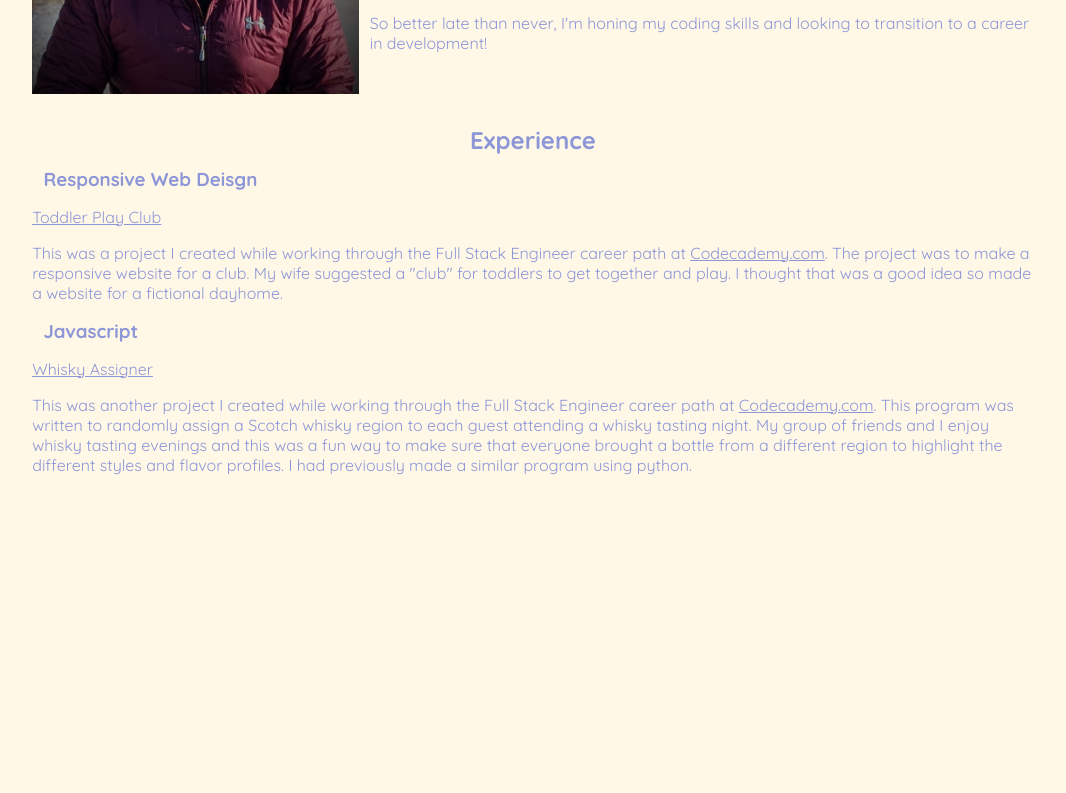
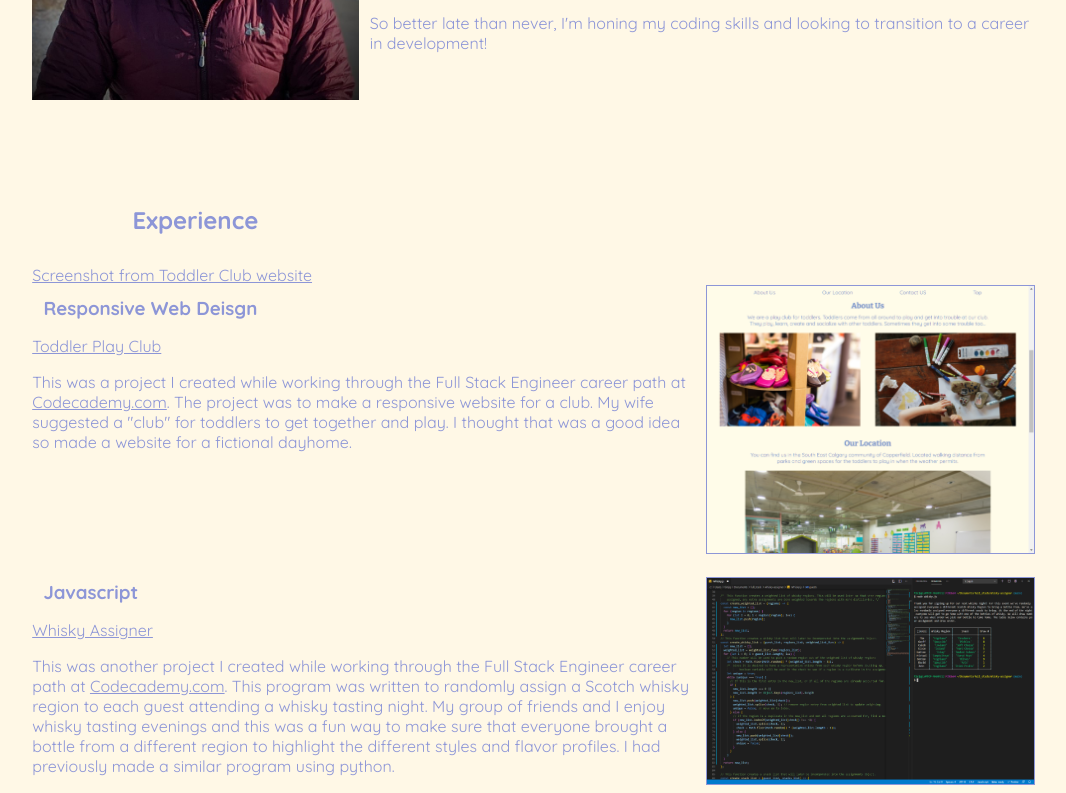
Before and after one commit to timjquigg/timjquigg.github.io, a plain HTML site: page index.html in a window 1280 px wide. Shown: the part 509-1302 px from the top of the page, without its empty margins (107-1173 px from the left). Before the commit the page ends 984 px from the top, so only its background shows below. Drawn offline with Linux system fonts and the light colour scheme.

Commit message:
Added additional styling for desktop

```diff
--- a/css/style.css
+++ b/css/style.css
@@ -67,18 +67,11 @@ main {
     padding: 0 0.7rem;
 }
 
-/*
-#bio {
-    display: none;
-}
-*/
-
 #contact {
     display: flex;
     flex-direction: column;
     margin: auto;
     width: 100%;
-    //margin: 0.2rem;
 }
 
 #contact p {
@@ -107,7 +100,7 @@ main {
         width: 100%;
         max-height: 600px;
         grid-template-columns: 1fr 1fr 1fr;
-        grid-template-rows: 20% 20% 20% 20% 20%;
+        grid-template-rows: 10% 90%;
     }
 
     #about h2 {
@@ -123,10 +116,68 @@ main {
 
     #about img {
         object-fit: contain;
+        align-self: start;
+        justify-self: center;
+        grid-column: 1;
+        grid-row: 2;
+    }
+
+    #experience{
+        display: grid;
+        grid-gap: 0.7rem 0.7rem;
+        width: 100%;
+        min-height: 500px;
+        max-height: 600px;
+        grid-template-columns: 1fr 1fr 1fr;
+        grid-template-rows: 10% 1fr 1fr;
+    }
+
+    #experience h2 {
+        grid-column: 1 / span 1;
+        grid-row: 1 / span 1;
+    }
+
+    #responsive {
+        display: grid;
+        grid-gap: 0rem 0.7rem;
+        grid-column: 1 / span 3;
+        grid-row: 2;
+        grid-template-columns: subgrid;
+    }
+    #responsive .info {
+        grid-column-start: 1;
+        grid-column-end: span 2;
+        grid-row: 2;
+    }
+
+    #responsive img {
+        object-fit: scale-down;
         align-self: center;
         justify-self: center;
-        grid-column: 1;
-        grid-row: 1 / span 5;
+        grid-column: 3;
+        grid-row: 2;
+        border: 1px solid;
+    }
+
+    #javascript {
+        display: grid;
+        grid-gap: 0rem 0.7rem;
+        grid-column: 1 / span 3;
+        grid-row: 3;
+        grid-template-columns: subgrid;
+    }
+    #javascript .info {
+        grid-column: 1 / span 2;
+        grid-row: 3;
+    }
+
+    #javascript img {
+        object-fit: scale-down;
+        align-self: center;
+        justify-self: center;
+        grid-column: 3;
+        grid-row: 3;
+        border: 1px solid;
     }
 
     #contact {
--- a/index.html
+++ b/index.html
@@ -33,14 +33,21 @@
             <section id="experience">
                 <h2>Experience</h2>
                 <div id="responsive">
+                    <div class="info">
                         <h3>Responsive Web Deisgn</h3>
                         <p><a href="https://timjquigg.github.io/toddler-club/" target="_blank">Toddler Play Club</a></p>
                         <p>This was a project I created while working through the Full Stack Engineer career path at <a href="https://codecademy.com" target="_blank">Codecademy.com</a>. The project was to make a responsive website for a club. My wife suggested a "club" for toddlers to get together and play. I thought that was a good idea so made a website for a fictional dayhome.</p>
                     </div>
-                <div id="Javascript">
+                    <a class="image-link" href="resources/toddler.png">Screenshot from Toddler Club website</a>
+                    <img src="resources/toddler.png" alt="screenshot from Toddler Club website">
+                </div>
+                <div id="javascript">
+                    <div class="info">
                         <h3>Javascript</h3>
                         <p><a href="https://github.com/timjquigg/whisky-assigner" target="_blank">Whisky Assigner</a></p>
                         <p>This was another project I created while working through the Full Stack Engineer career path at <a href="https://codecademy.com" target="_blank">Codecademy.com</a>. This program was written to randomly assign a Scotch whisky region to each guest attending a whisky tasting night. My group of friends and I enjoy whisky tasting evenings and this was a fun way to make sure that everyone brought a bottle from a different region to highlight the different styles and flavor profiles. I had previously made a similar program using python. </p>
+                        </div>
+                    <img src="resources/whisky.PNG" alt="screenshot of whisky selector source code">
                 </div>
             </section>
 
```
Also changed, not shown: resources/toddler.png (added), resources/toddler2.png (added), resources/whisky.PNG (added). Lines whose indentation alone changed are shown as unchanged.
